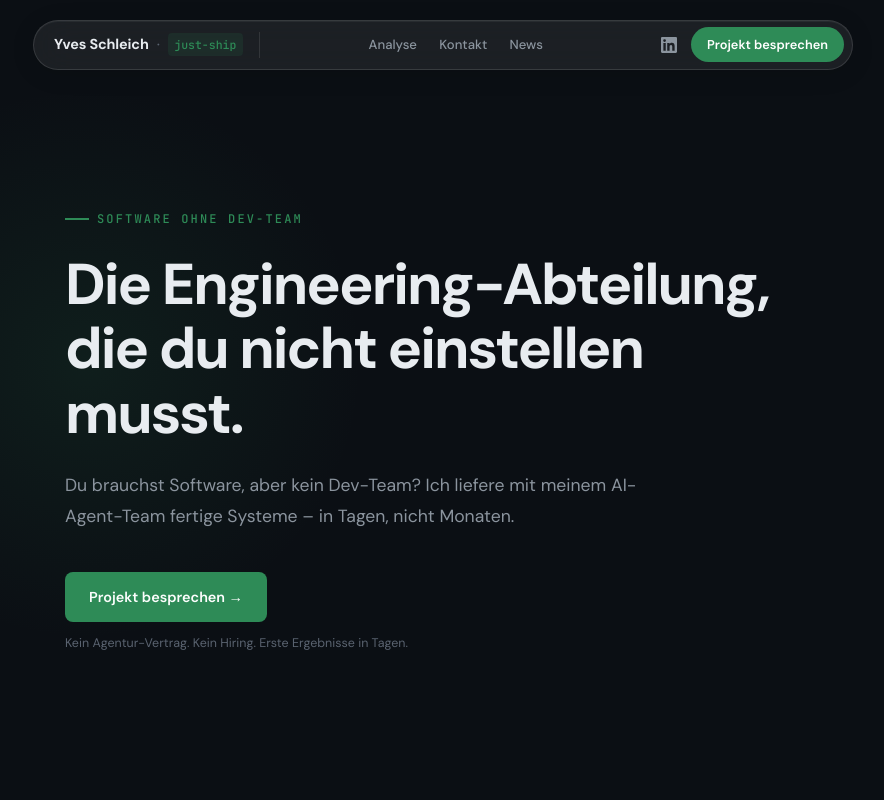
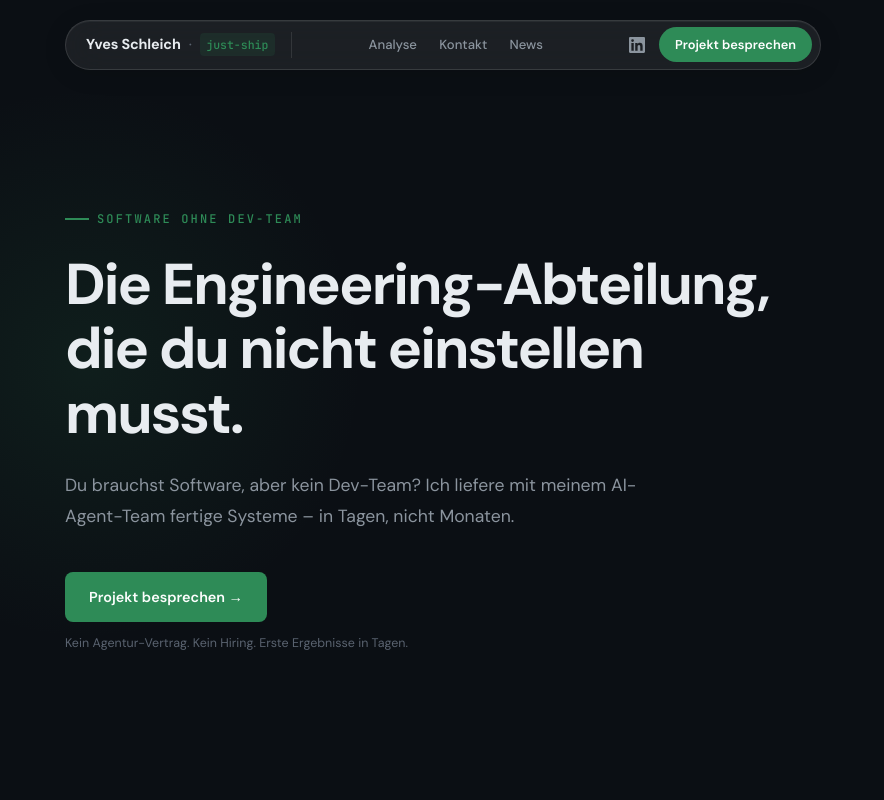
Before and after one commit to yves-s/personal-website, a plain HTML site: page index.html in a window 1280 px wide. Shown: the top 800 px of the page, without its empty margins (197-1081 px from the left). Drawn offline with Linux system fonts and the light colour scheme.

Commit message:
fix: add nav-outer wrapper with same padding as content area
Wrapper has padding:0 2rem and max-width:820px (same as hero/content),
so the nav pill aligns exactly with the page content edges.

Co-Authored-By: Claude Opus 4.6 (1M context) <noreply@anthropic.com>

```diff
--- a/index.html
+++ b/index.html
@@ -165,12 +165,20 @@
   }
 
   /* ── NAV (Glass Pill) ── */
-  nav {
+  .nav-outer {
     position: fixed;
     top: 1.25rem;
-    left: 50%;
-    transform: translateX(-50%);
+    left: 0;
+    right: 0;
     z-index: 100;
+    padding: 0 2rem;
+    max-width: 820px;
+    margin: 0 auto;
+    pointer-events: none;
+  }
+
+  nav {
+    pointer-events: auto;
     display: flex;
     align-items: center;
     justify-content: space-between;
@@ -181,8 +189,7 @@
     border: 1px solid rgba(255, 255, 255, 0.12);
     border-radius: 100px;
     box-shadow: 0 4px 24px rgba(0, 0, 0, 0.12), inset 0 1px 0 rgba(255, 255, 255, 0.05);
-    width: 820px;
-    max-width: calc(100% - 2rem);
+    width: 100%;
   }
 
   .nav-left {
@@ -1658,7 +1665,8 @@
 
   /* ── RESPONSIVE ── */
   @media (max-width: 640px) {
-    nav { top: 0.75rem; padding: 0.35rem 0.35rem 0.35rem 0.85rem; }
+    .nav-outer { top: 0.75rem; padding: 0 1.25rem; }
+    nav { padding: 0.35rem 0.35rem 0.35rem 0.85rem; }
     .nav-sep, .nav-justship { display: none; }
     .nav-left { border-right: none; padding-right: 0; margin-right: 0; }
     .nav-links, .nav-right { display: none; }
@@ -1697,6 +1705,7 @@
 <body>
 
 <!-- NAV (Glass Pill) -->
+<div class="nav-outer">
 <nav>
   <div class="nav-left">
     <div class="nav-name">Yves Schleich</div>
@@ -1718,6 +1727,7 @@
     <span></span>
   </button>
 </nav>
+</div>
 
 <!-- Mobile Menu -->
 <div class="nav-mobile-menu" id="nav-mobile-menu">
```
